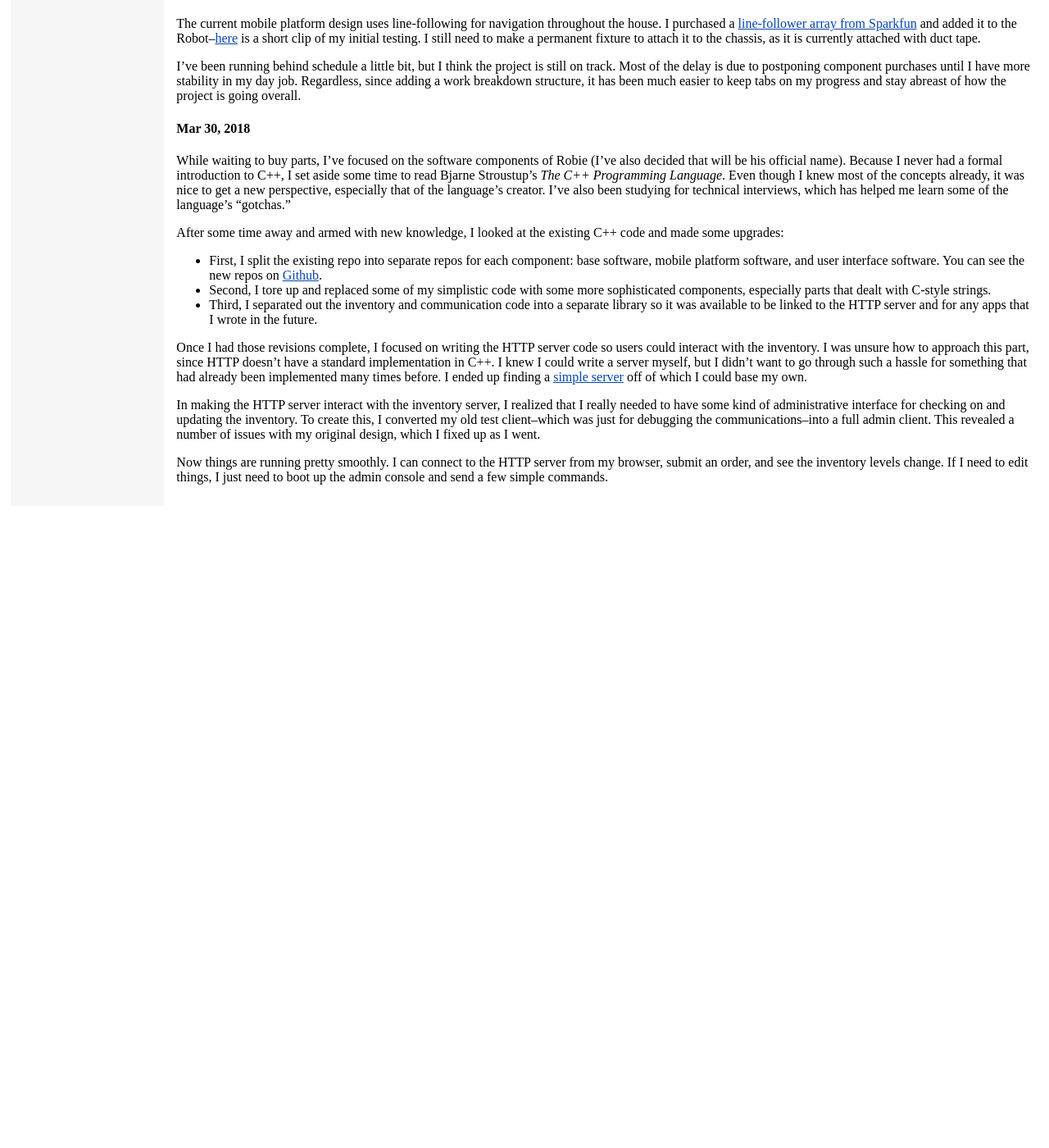
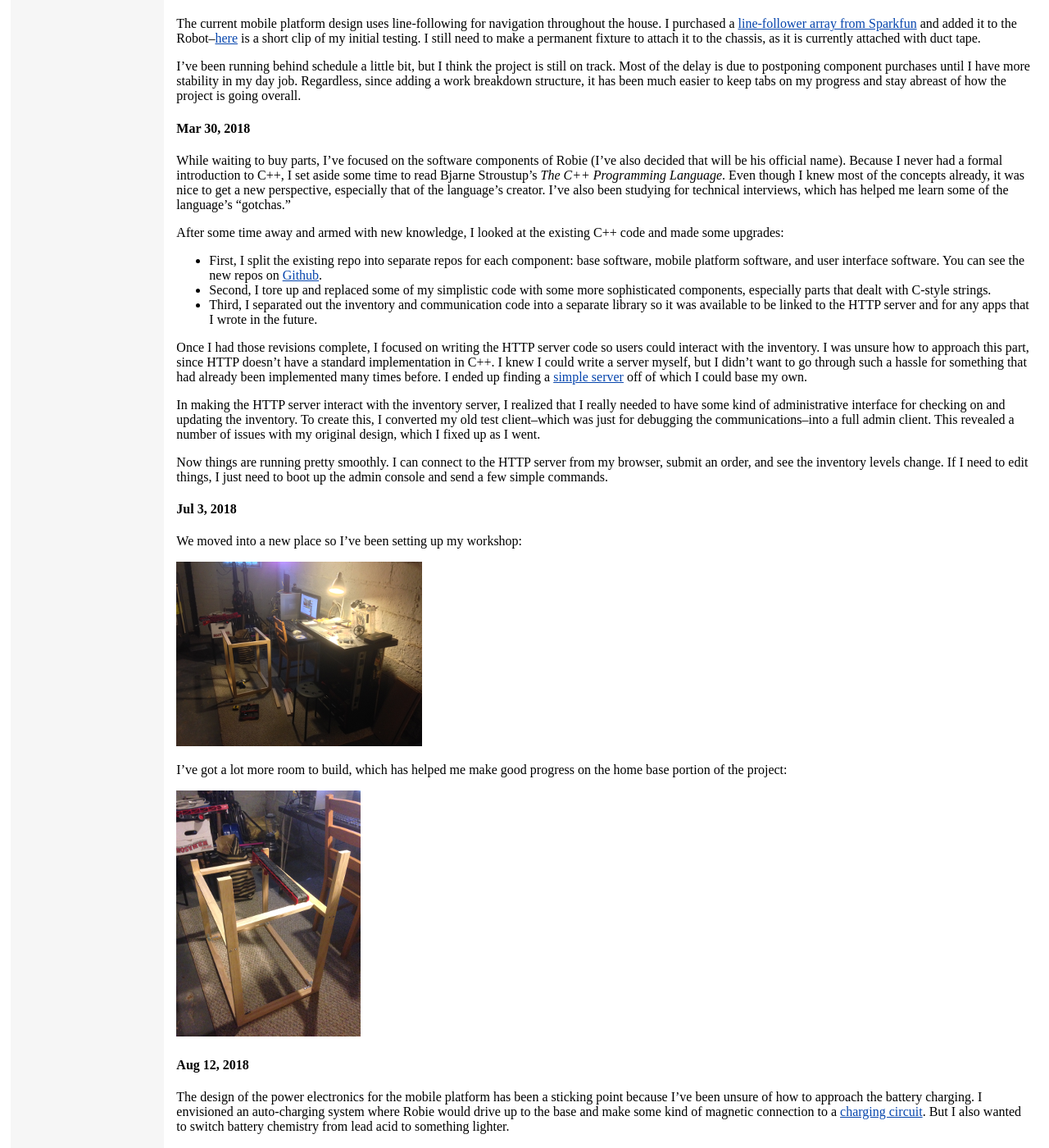
Before and after one commit to Angineer/Angineer.github.io, a Jekyll site: the page built from _projects/Robot.md, in a window 1280 px wide and 1400 px high, scrolled down 6265 px. Shown: the whole window at 82% size. Built offline with Jekyll 4.4.1, drawn with Linux system fonts in a browser that asks for light colours; before the commit the page ends 6895 px from its top, so only the background shows below that; some of the changed text lies outside the part shown.

Commit message:
Robot update

```diff
--- a/_projects/Robot.md
+++ b/_projects/Robot.md
@@ -158,3 +158,25 @@
 In making the HTTP server interact with the inventory server, I realized that I really needed to have some kind of administrative interface for checking on and updating the inventory. To create this, I converted my old test client--which was just for debugging the communications--into a full admin client. This revealed a number of issues with my original design, which I fixed up as I went.
 
 Now things are running pretty smoothly. I can connect to the HTTP server from my browser, submit an order, and see the inventory levels change. If I need to edit things, I just need to boot up the admin console and send a few simple commands.
+
+#### Jul 3, 2018
+We moved into a new place so I've been setting up my workshop:
+
+![](/pictures/Robot_Workshop.png)
+
+I've got a lot more room to build, which has helped me make good progress on the home base portion of the project:
+
+![](/pictures/Robot_BaseFrame.png)
+
+#### Aug 12, 2018
+The design of the power electronics for the mobile platform has been a sticking point because I've been unsure of how to approach the battery charging. I envisioned an auto-charging system where Robie would drive up to the base and make some kind of magnetic connection to a [charging circuit](/resources/robie_mobile_power.pdf). But I also wanted to switch battery chemistry from lead acid to something lighter.
+
+I did some light research and discussed the idea with my electrical engineer friend and decided that the added circuitry would be more complex than I had hoped. So I've decided to make the auto charging another phase of the project after the current build is done. For now, I'm going to use a NiMH battery and a basic charger that I bought online.
+
+The basic wiring of the mobile platform had always been very messy and fragile, so I decided to reorganize. I'm most of the way done and it's looking much better:
+
+![](/pictures/Robot_NewWiring.png)
+
+You can also see that I've mounted my line-following board on the bottom of the bot:
+
+![](/pictures/Robot_LineFollowerMounted.png)
```
Also changed, not shown: pictures/Robot_BaseFrame.png (added), pictures/Robot_LineFollowerMounted.png (added), pictures/Robot_NewWiring.png (added), pictures/Robot_Workshop.png (added), 1 other file.
